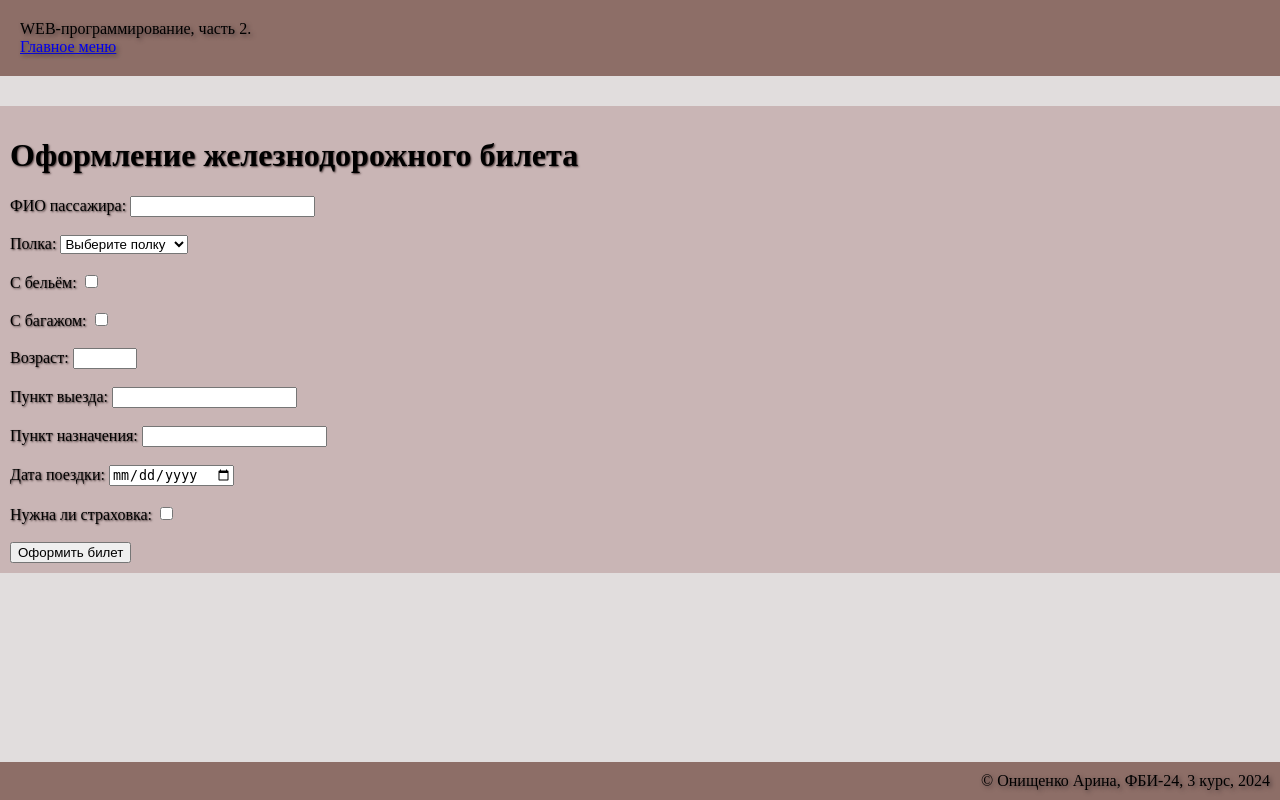
After one commit to onshnkarina/web--programming-labs-2, a Flask app: page /lab3/ticket in a window 1280 px wide. The commit adds this page. Run offline with Flask 3, Linux system fonts and the light colour scheme.

Commit message:
Железнодорожный билет

```diff
--- a/lab3.py
+++ b/lab3.py
@@ -98,3 +98,37 @@ def settings():
     resp = make_response(render_template ('lab3/settings.html', color=color, f_color=f_color,
                                              font_size=font_size, font_style=font_style))
     return resp
+
+
+@lab3.route('/lab3/ticket')
+def ticket():
+    passenger_name = request.args.get('passenger_name')
+    polka_type = request.args.get('polka_type')
+    with_bedding = request.args.get('with_bedding')
+    with_luggage = request.args.get('with_luggage')
+    age = request.args.get('age')
+    departure_point = request.args.get('departure_point')
+    destination_point = request.args.get('destination_point')
+    travel_date = request.args.get('travel_date')
+    strahovka = request.args.get('strahovka')
+    if passenger_name and polka_type and age and departure_point and destination_point and travel_date:
+        age = int(age)
+
+        ticket_price = 1000 if age >= 18 else 700
+        if polka_type in ['lower', 'lower_side']:
+            ticket_price += 100
+        if with_bedding == 'on':
+            ticket_price += 75
+        if with_luggage == 'on':
+            ticket_price += 250
+        if strahovka == 'on':
+            ticket_price += 150
+        ticket_type = "Детский билет" if age < 18 else "Взрослый билет"
+        return render_template('lab3/tick_chek.html',
+                               passenger_name=passenger_name,
+                               ticket_type=ticket_type,
+                               ticket_price=ticket_price,
+                               departure_point=departure_point,
+                               destination_point=destination_point,
+                               travel_date=travel_date)
+    return render_template('lab3/ticket.html')
--- a/templates/lab3/lab3.html
+++ b/templates/lab3/lab3.html
@@ -26,6 +26,9 @@
         <li>
             <a href="/lab3/settings">Настройки отображения</a>
         </li>
+        <li>
+            <a href="/lab3/ticket"> Желенодоборожный билет</a>
+        </li>
     </ol>
 
 {% endblock %}
--- /dev/null
+++ b/templates/lab3/ticket.html
@@ -0,0 +1,34 @@
+{% extends 'base.html' %}
+
+{% block lab %}Лабораторная работа 3{% endblock %}
+
+{% block main %}
+    <h1>Оформление железнодорожного билета</h1>
+    <form action="{{ url_for('lab3.ticket') }}">
+        <label for="passenger_name">ФИО пассажира:</label>
+        <input type="text" id="passenger_name" name="passenger_name" required><br><br>
+        <label for="polka_type">Полка:</label>
+        <select id="polka_type" name="polka_type" required>
+            <option value="">Выберите полку</option>
+            <option value="lower">Нижняя</option>
+            <option value="upper">Верхняя</option>
+            <option value="upper_side">Верхняя боковая</option>
+            <option value="lower_side">Нижняя боковая</option>
+        </select><br><br>
+        <label for="with_bedding">С бельём:</label>
+        <input type="checkbox" id="with_bedding" name="with_bedding"><br><br>
+        <label for="with_bagag">С багажом:</label>
+        <input type="checkbox" id="with_bagag" name="with_bagag"><br><br>
+        <label for="age">Возраст:</label>
+        <input type="number" id="age" name="age" min="1" max="120" required><br><br>
+        <label for="departure_point">Пункт выезда:</label>
+        <input type="text" id="departure_point" name="departure_point" required><br><br>
+        <label for="destination_point">Пункт назначения:</label>
+        <input type="text" id="destination_point" name="destination_point" required><br><br>
+        <label for="travel_date">Дата поездки:</label>
+        <input type="date" id="travel_date" name="travel_date" required><br><br>
+        <label for="strahovka">Нужна ли страховка:</label>
+        <input type="checkbox" id="strahovka" name="strahovka"><br><br>
+        <button type="submit">Оформить билет</button>
+    </form>
+{% endblock %}
```
Also changed, not shown: templates/lab3/tick_chek.html (added, +14 -0 lines).
